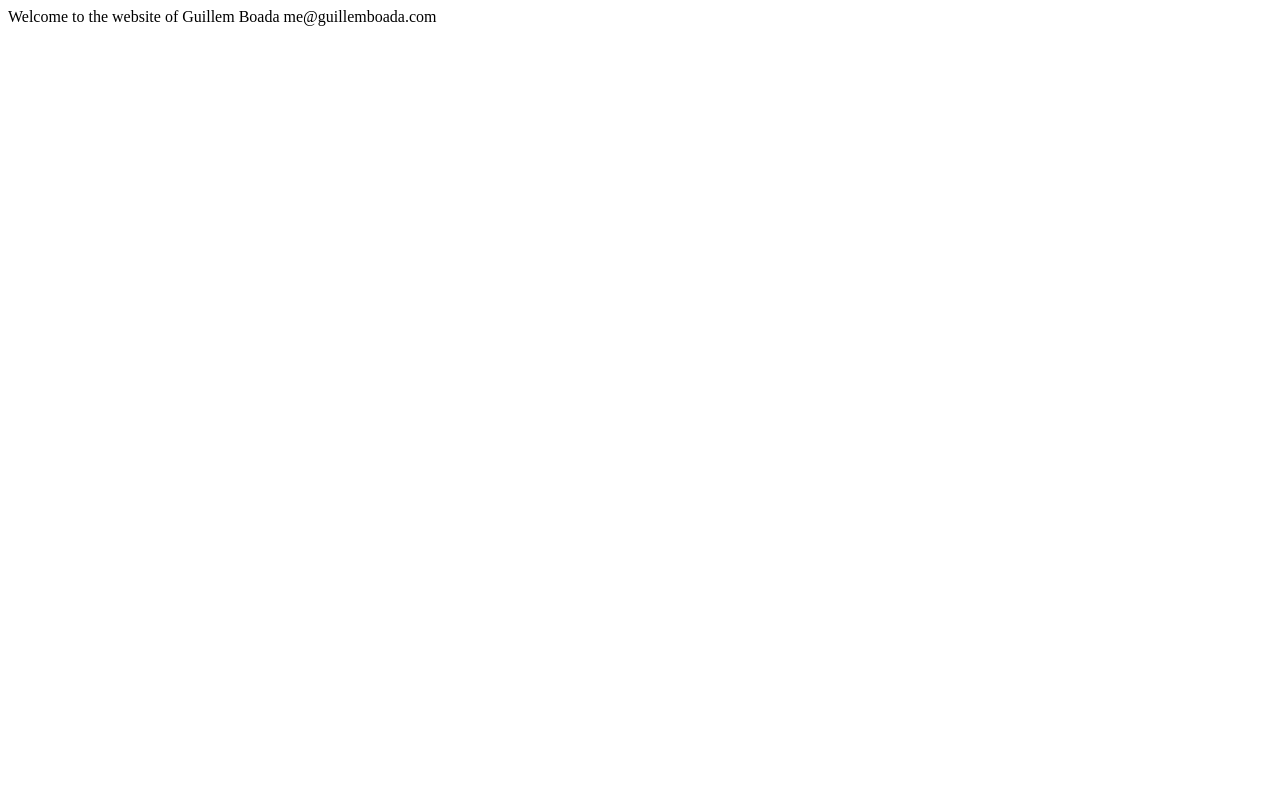
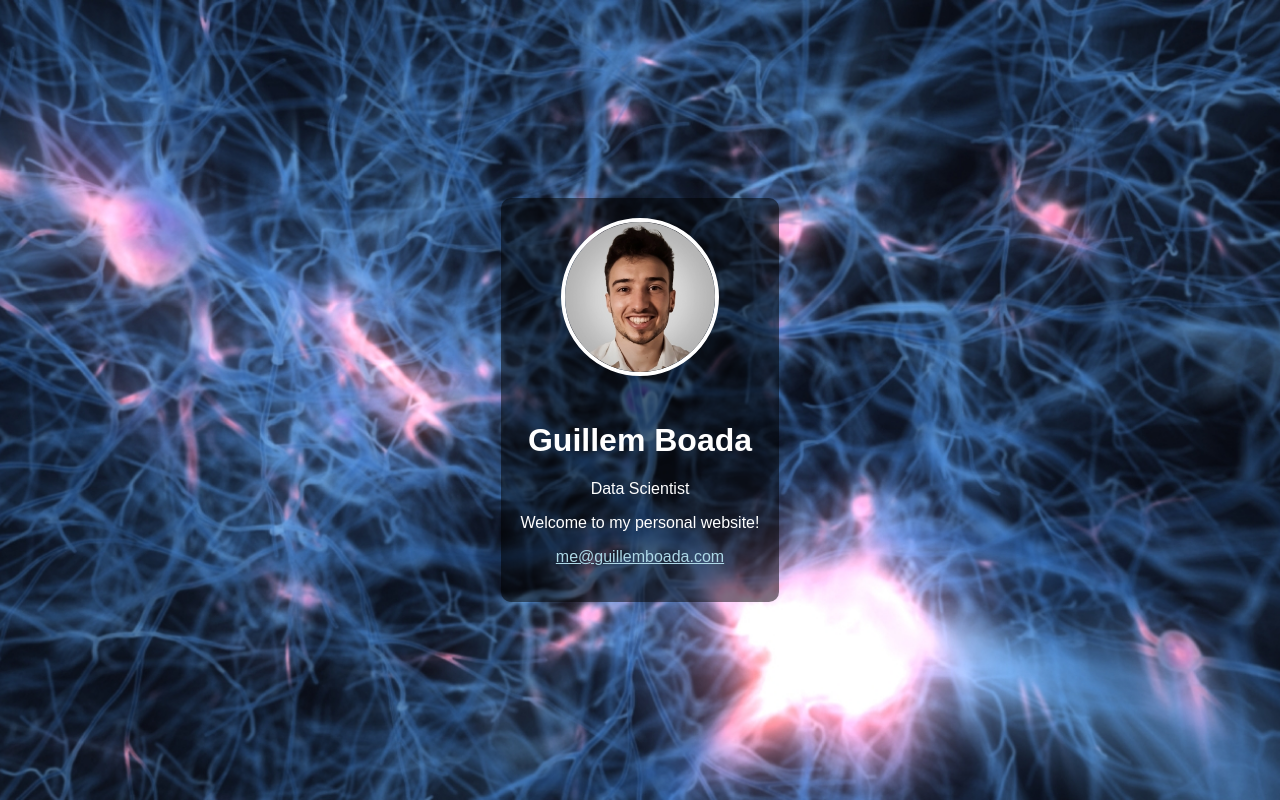
Before and after one commit to guillemboada/guillemboada.github.io, a plain HTML site: page index.html in a window 1280 px wide. Drawn offline with Linux system fonts and the light colour scheme.

Commit message:
feat: HTMLize website

```diff
--- a/index.html
+++ b/index.html
@@ -1,3 +1,50 @@
-Welcome to the website of Guillem Boada
-
-me@guillemboada.com
+<!DOCTYPE html>
+<html lang="en">
+<head>
+    <meta charset="UTF-8">
+    <meta name="viewport" content="width=device-width, initial-scale=1.0">
+    <title>Guillem Boada</title>
+    <style>
+        body, html {
+            height: 100%;
+            margin: 0;
+            font-family: Arial, sans-serif;
+        }
+        .background {
+            background-image: url('media/NeuronsWallpaper.jpg');
+            height: 100%;
+            background-position: center;
+            background-repeat: no-repeat;
+            background-size: cover;
+            display: flex;
+            justify-content: center;
+            align-items: center;
+            text-align: center;
+        }
+        .content {
+            color: white;
+            background: rgba(0, 0, 0, 0.5); /* Semi-transparent background */
+            padding: 20px;
+            border-radius: 10px;
+        }
+        .profile-pic {
+            width: 150px;
+            height: 150px;
+            border-radius: 50%; /* Makes the image circular */
+            margin-bottom: 20px;
+            border: 4px solid white; /* Optional: adds a white border around the image */
+        }
+    </style>
+</head>
+<body>
+    <div class="background">
+        <div class="content">
+            <img src="media/BoadaPhoto.jpg" alt="Profile Picture" class="profile-pic">
+            <h1>Guillem Boada</h1>
+            <p>Data Scientist</p>
+            <p>Welcome to my personal website!</p>
+            <p><a href="mailto:me@guillemboada.com" style="color: lightblue;">me@guillemboada.com</a></p>
+        </div>
+    </div>
+</body>
+</html>
```
Also changed, not shown: media/BoadaPhoto.jpg (added), media/NeuronsWallpaper.jpg (added).
